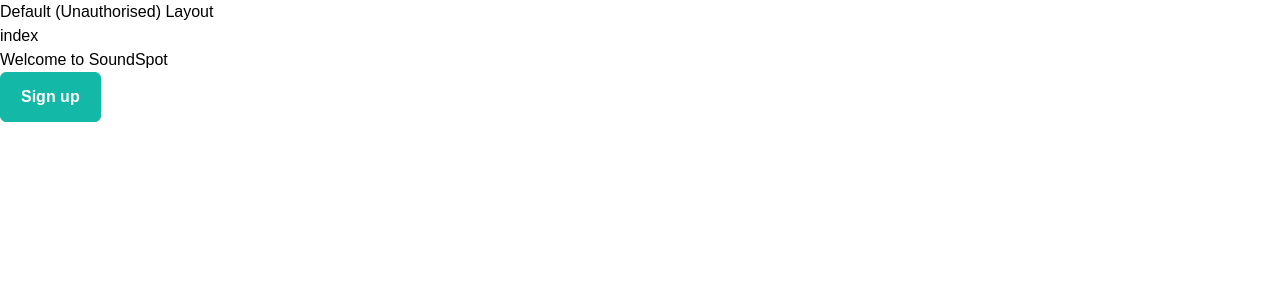
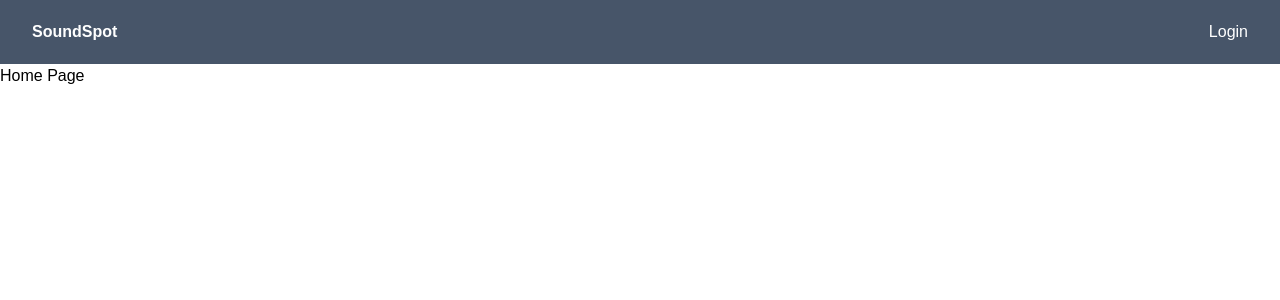
Before and after one commit to tim-rayner/sound-spot, a Nuxt app: page / in a window 1280 px wide. Shown: the top 300 px of the page. Built offline with nearby package versions, Linux system fonts and the light colour scheme; a web font is replaced by a local one.

Commit message:
feature: added Nuxt 3 authentication using auth middleware, implementing the spotify auth process

```diff
--- /dev/null
+++ b/composables/getUserToken.ts
@@ -0,0 +1 @@
+export const useGetUserToken = async (code: any, state: any) => {};
--- a/layouts/default.vue
+++ b/layouts/default.vue
@@ -1,6 +1,33 @@
+<script lang="ts" setup>
+import { storeToRefs } from "pinia"; // import storeToRefs helper hook from pinia
+import { useAuthStore } from "~/store/auth"; // import the auth store we just created
+
+const router = useRouter();
+
+const { logUserOut } = useAuthStore(); // use authenticateUser action from  auth store
+const { authenticated } = storeToRefs(useAuthStore()); // make authenticated state reactive with storeToRefs
+
+const logout = () => {
+  logUserOut();
+  router.push("/");
+};
+</script>
+
 <template>
   <div>
-    <p>Default (Unauthorised) Layout</p>
-    <slot />
+    <nav class="bg-slate-600 p-3 text-white">
+      <ul class="flex justify-between p-2 px-5">
+        <li class="mr-3 font-bold"><nuxt-link to="/">SoundSpot</nuxt-link></li>
+        <li class="float-right" v-if="!authenticated">
+          <nuxt-link to="/login">Login</nuxt-link>
+        </li>
+        <li class="float-right" v-else>
+          <Button @click="logout">Logout</Button>
+        </li>
+      </ul>
+    </nav>
+    <div class="mainContent">
+      <slot />
+    </div>
   </div>
 </template>
--- /dev/null
+++ b/middleware/log.ts
@@ -0,0 +1,4 @@
+export default defineEventHandler(async (event) => {
+  ///
+  console.log("new request: ", event.node.req.url);
+});
--- a/nuxt.config.ts
+++ b/nuxt.config.ts
@@ -12,6 +12,7 @@ export default defineNuxtConfig({
       autoprefixer: {},
     },
   },
+  modules: ["@pinia/nuxt"],
   runtimeConfig: {
     // Keys within runtimeConfig are exposed client-side
     apiBase: "/api",
--- a/package.json
+++ b/package.json
@@ -11,9 +11,11 @@
   },
   "devDependencies": {
     "@nuxt/devtools": "latest",
+    "@pinia/nuxt": "^0.5.1",
     "@types/express": "^4.17.20",
     "autoprefixer": "^10.4.16",
     "nuxt": "^3.8.0",
+    "pinia": "^2.1.7",
     "postcss": "^8.4.31",
     "tailwindcss": "^3.3.4",
     "vue": "^3.3.6",
--- a/pages/SignUp.vue
+++ /dev/null
@@ -1,27 +0,0 @@
-<script setup lang="ts">
-/**
- * @TODO Use Spotiy's auth code flow to signup and login users
- * https://developer.spotify.com/documentation/web-api/tutorials/code-flow
- */
-definePageMeta({
-  layout: false,
-});
-
-//route to spotify auth
-const loginWithSpotify = async () => {
-  const response = await fetch(`/api/auth/login`);
-  const { redirect } = await response.json();
-  window.location.href = redirect.url;
-};
-</script>
-
-<template>
-  <h1>Sign Up</h1>
-  <img
-    src="https://upload.wikimedia.org/wikipedia/commons/thumb/1/19/Spotify_logo_without_text.svg/1200px-Spotify_logo_without_text.svg.png"
-    alt="Spotify Logo"
-    style="width: 50px"
-  />
-  <br />
-  <button @click="loginWithSpotify">Sign up with Spotify</button>
-</template>
--- /dev/null
+++ b/pages/about.vue
@@ -0,0 +1,5 @@
+<!-- FOR PURPOSES OF TUTORIAL-->
+<script lang="ts" setup></script>
+<template>
+  <div>About Page</div>
+</template>
--- a/pages/index.vue
+++ b/pages/index.vue
@@ -1,38 +1,31 @@
-<script setup lang="ts">
-import { ref } from "vue";
+<script lang="ts" setup>
+import { storeToRefs } from "pinia"; // import storeToRefs helper hook from pinia
+import { useAuthStore } from "~/store/auth"; // import the auth store we just created
+const { authenticateUser } = useAuthStore(); // use authenticateUser action from  auth store
+const { user } = storeToRefs(useAuthStore());
 
 const { query } = useRoute();
-const router = useRouter();
 
-const info = ref(null);
-
+//TODO: TAKE OUT OF INDEX PAGE AND SEGREGATE
 if (query.code && query.state) {
-  const { data: api } = await useFetch("/api/auth/options", {
+  //get options
+  const { data: optionsBody } = await useFetch("/api/auth/options", {
     method: "post",
-    body: { code: query.code, state: query.code },
+    body: { code: query.code, state: query.state },
   });
 
-  info.value = api;
-
+  //get token
   const { data: response } = await useFetch("/api/auth/token", {
     method: "post",
-    body: api.value,
+    body: optionsBody.value,
   });
 
-  info.value = response.value;
+  if (response) {
+    authenticateUser(response.value);
+  }
 }
-
-const signUp = () => {
-  router.push({ name: "SignUp" });
-};
 </script>
-
 <template>
-  <div>
-    index
-    <h1 class="">Welcome to SoundSpot</h1>
-    <h2 v-if="info">Logged in as {{ info.display_name }}</h2>
-    <Button label="Sign up" @click="signUp" />
-    <!-- <NuxtLink to="/SignUp">Sign Up</NuxtLink> -->
-  </div>
+  <div>Home Page</div>
+  <p v-if="user">Welcome back {{ user.display_name }}</p>
 </template>
--- /dev/null
+++ b/pages/login.vue
@@ -0,0 +1,25 @@
+<script lang="ts" setup>
+definePageMeta({
+  layout: false,
+});
+
+//route to spotify auth
+const loginWithSpotify = async () => {
+  const response = await fetch(`/api/auth/login`);
+  const { redirect } = await response.json();
+  window.location.href = redirect.url;
+};
+</script>
+
+<template>
+  <div>
+    <div class="title">
+      <h2>Login</h2>
+    </div>
+    <div class="container form">
+      <Button @click.prevent="loginWithSpotify" class="button">
+        Login with Spotify
+      </Button>
+    </div>
+  </div>
+</template>
--- /dev/null
+++ b/store/auth.ts
@@ -0,0 +1,42 @@
+import { defineStore } from "pinia";
+import axios from "axios";
+
+export const useAuthStore = defineStore("auth", {
+  state: () => ({
+    authenticated: false,
+    loading: false,
+    user: null,
+  }),
+  actions: {
+    async authenticateUser(userToken?: string) {
+      //set token cookie
+      if (userToken) {
+        const token = useCookie("token"); // useCookie new hook in nuxt 3
+        token.value = userToken; // set token to cookie
+        this.authenticated = true; // set authenticated  state value to true
+      }
+      const test = await axios
+        .get("https://api.spotify.com/v1/me", {
+          headers: {
+            Authorization: `Bearer ${userToken}`,
+          },
+        })
+        .catch((err) => {
+          console.log(err);
+        })
+        .then((response) => {
+          //@ts-ignore
+          return response.data;
+        });
+      this.user = test;
+    },
+    logUserOut() {
+      const token = useCookie("token"); // useCookie new hook in nuxt 3
+      this.authenticated = false; // set authenticated  state value to false
+      token.value = null; // clear the token cookie
+
+      //clear the user object from state
+      this.user = null;
+    },
+  },
+});
```
Also changed, not shown: middleware/auth.global.ts (added, +27 -0 lines), 2 other files (tests, documents, lock files or other folders).
